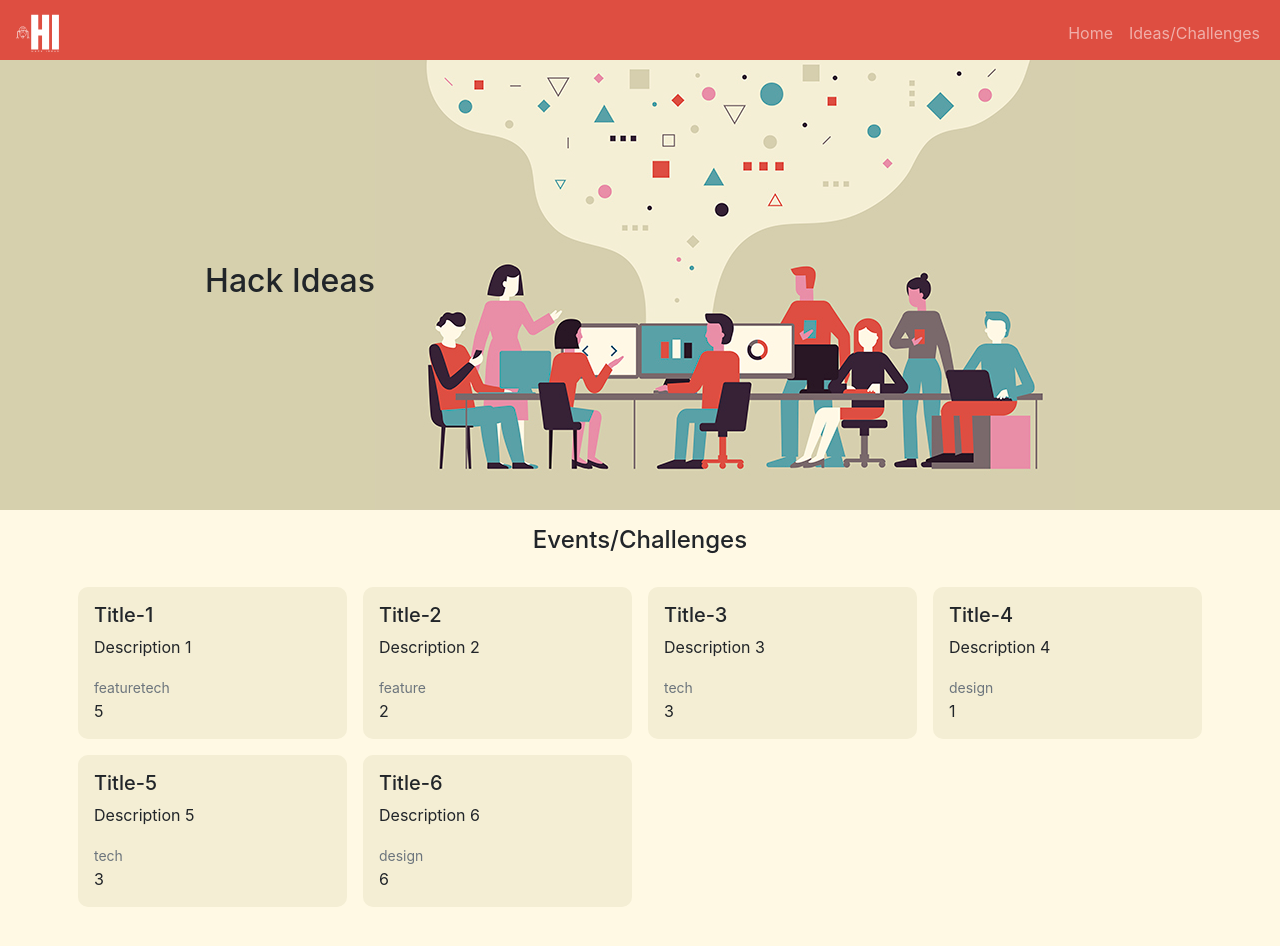
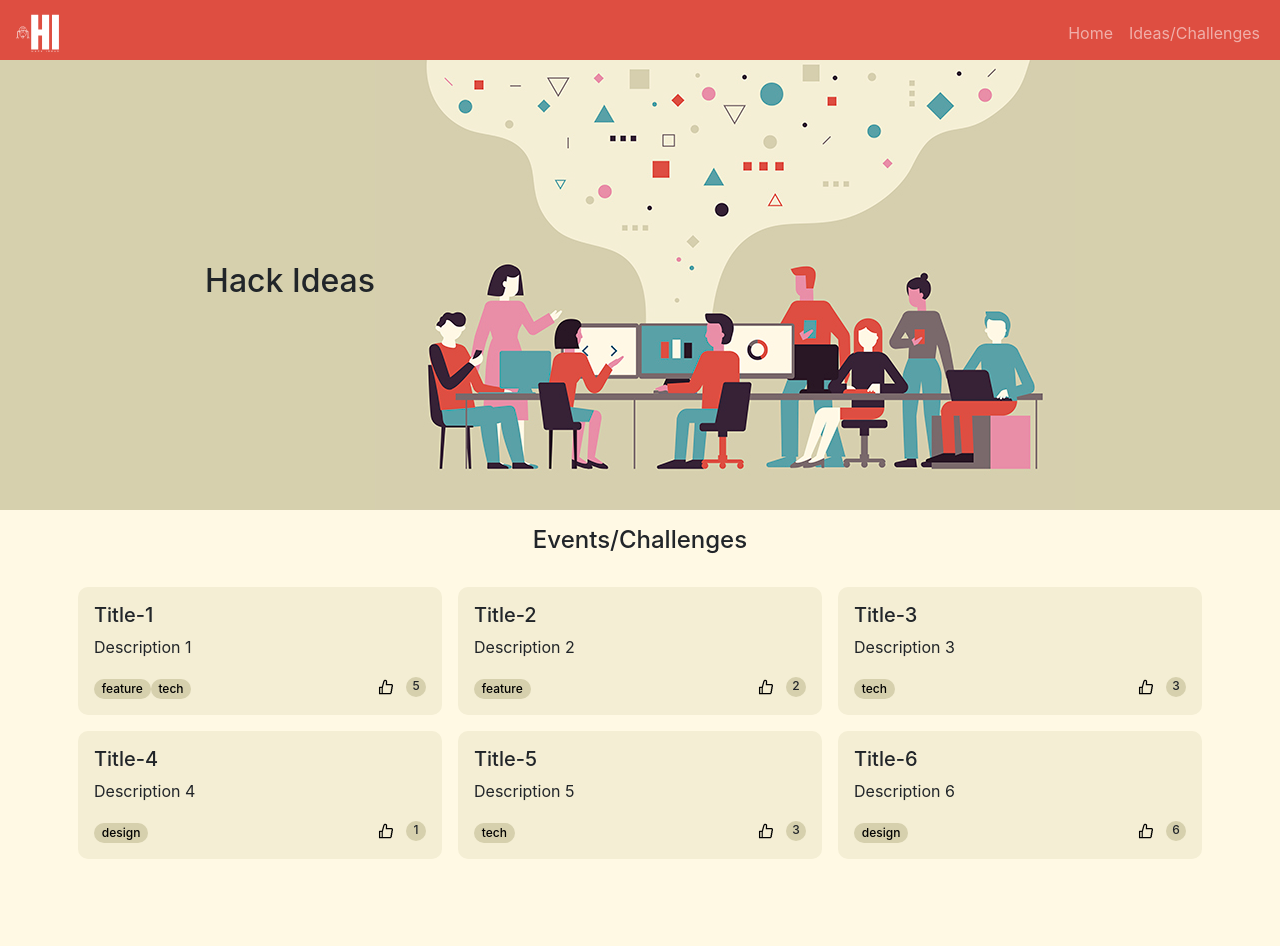
Before and after one commit to rakesh8055/hack-ideas, a React (Create React App) app: page / in a window 1280 px wide. Shown: the top 946 px of the page. Built offline with nearby package versions, Linux system fonts and the light colour scheme.

Commit message:
Included React Icons and included styling around it

```diff
--- a/package.json
+++ b/package.json
@@ -9,6 +9,7 @@
     "bootstrap": "^5.1.3",
     "react": "^17.0.2",
     "react-dom": "^17.0.2",
+    "react-icons": "^4.3.1",
     "react-scripts": "4.0.3",
     "react-testing-library": "^8.0.1",
     "web-vitals": "^1.1.2"
--- a/src/components/common/card/Card.jsx
+++ b/src/components/common/card/Card.jsx
@@ -1,5 +1,6 @@
 import React from 'react';
 import './Card.styles.scss';
+import { AiOutlineLike } from 'react-icons/ai';
 
 const Card = ({title, subtitle, text, tags, likes}) => {
     return (
@@ -10,9 +11,9 @@ const Card = ({title, subtitle, text, tags, likes}) => {
             <h6 data-testid='card-subtitle' className="card-subtitle mb-2 text-muted">{subtitle}</h6>
           )}
           <p data-testid='card-text' className="card-text">{text}</p>
-          <div className='footer'>
-            {tags && <div className='tags-container'>{ tags.map((tag) => <small key={tag} data-testid='card-tags' className="text-muted">{tag}</small>)}</div>}
-            {likes && <div className='votes'><span data-testid='card-votes'>{likes}</span></div>
+          <div className='footer d-flex justify-content-between'>
+            {tags && <div className='tags-container'>{ tags.map((tag) => <div key={tag} data-testid='card-tags' className="card-tags badge rounded-pill">{tag}</div>)}</div>}
+            {likes && <div className='votes d-flex justify-content-between align-items-center'><button><AiOutlineLike/></button><span className='rounded-circle' data-testid='card-votes'>{likes}</span></div>
             }
           </div>
         </div>
--- a/src/components/common/card/Card.styles.scss
+++ b/src/components/common/card/Card.styles.scss
@@ -1,4 +1,48 @@
 .card {
     border-radius: var(--radius);
     background-color: var(--secondary);
+    transition: 1s;
+
+    &:hover {
+        filter: brightness(80%);
+    }
+
+    .tags-container {
+        overflow: hidden;
+    }
+
+    .card-tags {
+        background-color: var(--tertiary);
+        font-weight: 500;
+        color: black;
+    }
+
+    .votes {
+        font-size: 12px;
+
+        button {
+            border: none;
+            background-color: transparent;
+            cursor: pointer;
+
+            svg {
+                font-size: 18px;
+                margin-right: 5px;
+                transition: 0.5s;
+
+                &:hover {
+                    transform: scale(1.3);
+                }
+            }
+        }
+
+        span {
+            width: 20px;
+            height: 20px;
+            border-radius: 50%;
+            background-color: var(--tertiary);
+            text-align: center;
+            font-weight: 500;
+        }
+    }
 }
--- a/src/components/modules/events-dashboard/Eventsdashboard.jsx
+++ b/src/components/modules/events-dashboard/Eventsdashboard.jsx
@@ -11,7 +11,7 @@ const Eventsdashboard = () => {
         </div>
         <div className='container'>
             <div className='row'>
-                {EVENTS.map((item) => <div key={item.id} className='col-md-3 col-sm-4 p-2 rounded'><Card {...item}/></div>)}
+                {EVENTS.map((item) => <div key={item.id} className='col-md-4 col-sm-6 p-2 rounded'><Card {...item}/></div>)}
             </div>
         </div>
     </div>)
```
Also changed, not shown: 1 other file (tests, documents, lock files or other folders).
